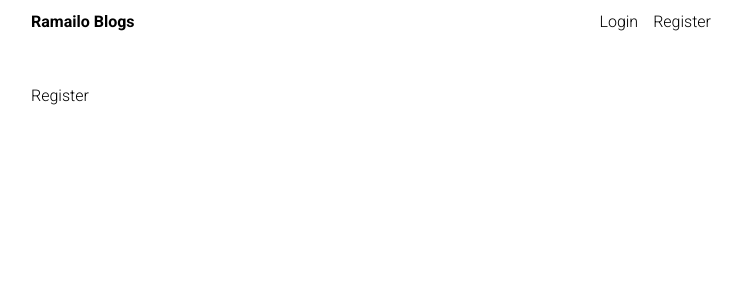
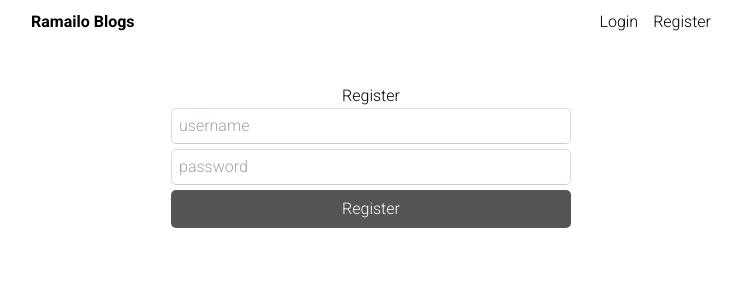
Before and after one commit to Sugambaj7/Ramailo-Blogs, a React (Vite) app: page /register in a window 1280 px wide. Shown: the top 300 px of the page, without its empty margins (269-1011 px from the left). Built offline with nearby package versions, Linux system fonts and the light colour scheme; the HTML template or start-up script is replaced by a standard one.

Commit message:
added register and login page

```diff
--- a/src/App.css
+++ b/src/App.css
@@ -1,3 +1,6 @@
+*{
+    box-sizing: border-box;
+}
 body{
     font-family: "Roboto", sans-serif;
   font-weight: 300;
@@ -56,3 +59,40 @@ header nav{
     margin: 10px 0;
     line-height: 1.4rem;
 }
+
+.register,.login{
+    max-width: 400px;
+    margin: 0 auto;
+}
+.register> input{
+    display: block;
+    margin-bottom: 5px;
+    width: 100%;
+    padding: 5px 7px;
+    border: 1px solid #ddd;
+    background-color: #fff;
+    border-bottom: 1px solid #ccc;
+    border-radius: 5px;
+}
+.login> input{
+    display: block;
+    margin-bottom: 5px;
+    width: 100%;
+    padding: 5px 7px;
+    border: 1px solid #ddd;
+    background-color: #fff;
+    border-bottom: 1px solid #ccc;
+    border-radius: 5px;
+}
+button{
+    width: 100%;
+    display: block;
+    background-color: #555;
+    color: white;
+    border: 0;
+    border-radius: 5px;
+    padding: 7px 0;
+}
+form h1{
+    text-align: center;
+}
--- a/src/App.jsx
+++ b/src/App.jsx
@@ -4,14 +4,16 @@ import { Layout } from "./component/Layout";
 import { Post } from "./component/Post";
 import { Routes, Route } from "react-router-dom";
 import { IndexPage } from "./pages/IndexPage";
+import { LoginPage } from "./pages/LoginPage";
+import { RegisterPage } from "./pages/RegisterPage";
 
 function App() {
   return (
     <Routes>
       <Route path="/" element={<Layout />}>
         <Route index element={<IndexPage />} />
-        <Route path={"/login"} element={<div>Login Page</div>} />
-        <Route path={"/register"} element={<div>Register</div>} />
+        <Route path={"/login"} element={<LoginPage />} />
+        <Route path={"/register"} element={<RegisterPage />} />
       </Route>
     </Routes>
   );
--- a/src/pages/LoginPage.jsx
+++ b/src/pages/LoginPage.jsx
@@ -0,0 +1,13 @@
+import React from "react";
+import "../App.css";
+
+export const LoginPage = () => {
+  return (
+    <form className="login" action="">
+      <h1>Login</h1>
+      <input type="text" placeholder="username" />
+      <input type="password" placeholder="password" />
+      <button>Login</button>
+    </form>
+  );
+};
--- a/src/pages/RegisterPage.jsx
+++ b/src/pages/RegisterPage.jsx
@@ -1,5 +1,13 @@
 import React from "react";
+import "../App.css";
 
 export const RegisterPage = () => {
-  return <div>RegisterPage</div>;
+  return (
+    <form className="register" action="">
+      <h1>Register</h1>
+      <input type="text" placeholder="username" />
+      <input type="password" placeholder="password" />
+      <button>Register</button>
+    </form>
+  );
 };
```
